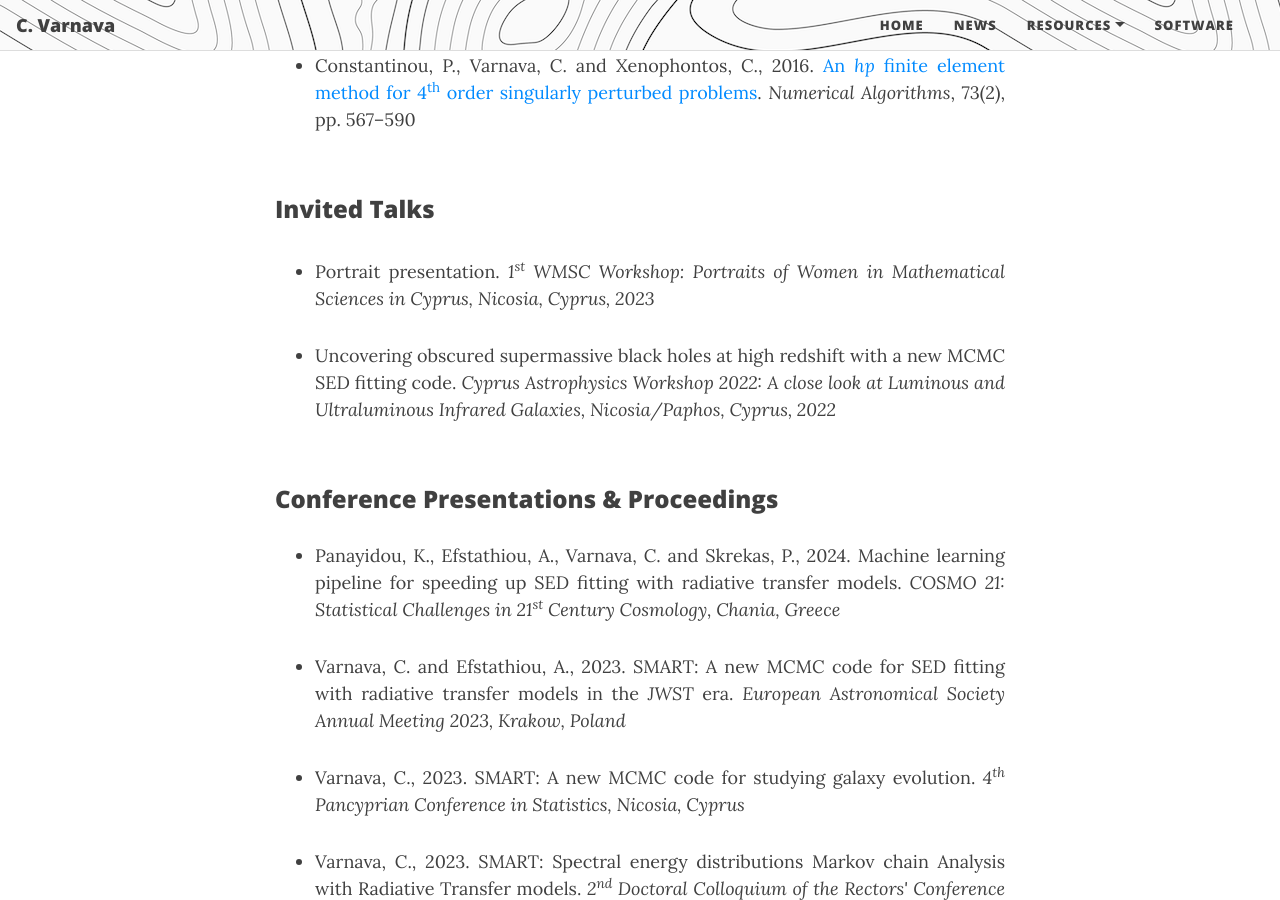
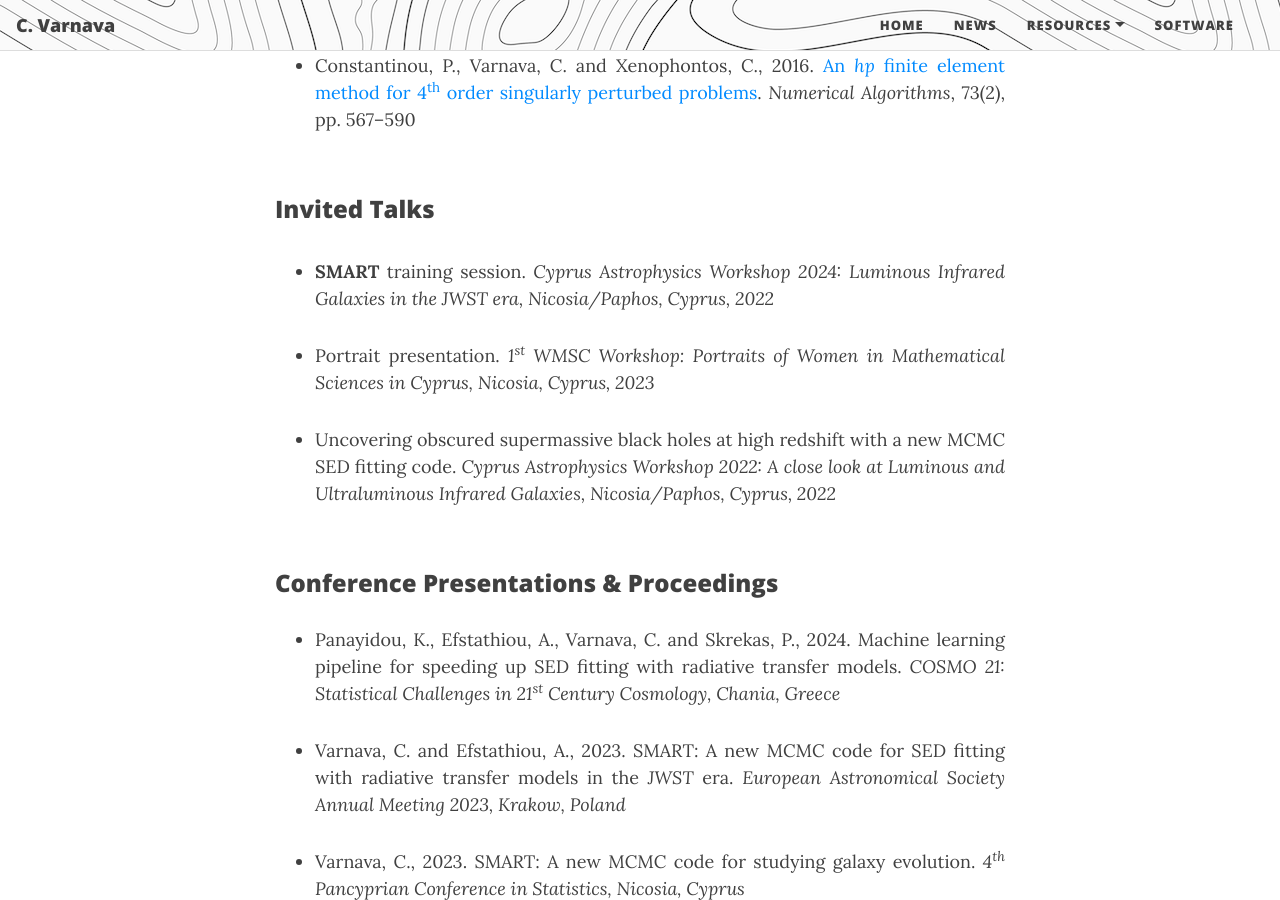
Before and after one commit to ch-var/ch-var.github.io, a Jekyll site: the page built from cv.html, in a window 1280 px wide and 900 px high, scrolled down 3750 px. Built offline with Jekyll 4.4.1, drawn with Linux system fonts in a browser that asks for light colours; formulas are drawn with MathJax 3.

Commit message:
Update cv.html

```diff
--- a/cv.html
+++ b/cv.html
@@ -113,6 +113,8 @@ Founding member of Women in Mathematical Sciences in Cyprus (WMSC)
 <h3>Invited Talks</h3>
 <br>
 <ul>
+<li align='justify'><b>SMART</b> training session. <i>Cyprus Astrophysics Workshop 2024: Luminous Infrared Galaxies in the <i>JWST</i> era, Nicosia/Paphos, Cyprus, 2022</i>
+<p>
 <li align='justify'>Portrait presentation. <i>1<sup>st</sup> WMSC Workshop: Portraits of Women in Mathematical Sciences in Cyprus, Nicosia, Cyprus, 2023</i>
 <p>
 <li align='justify'>Uncovering obscured supermassive black holes at high redshift with a new MCMC SED fitting code. <i>Cyprus Astrophysics Workshop 2022: A close look at Luminous and Ultraluminous Infrared Galaxies, Nicosia/Paphos, Cyprus, 2022</i>
```
